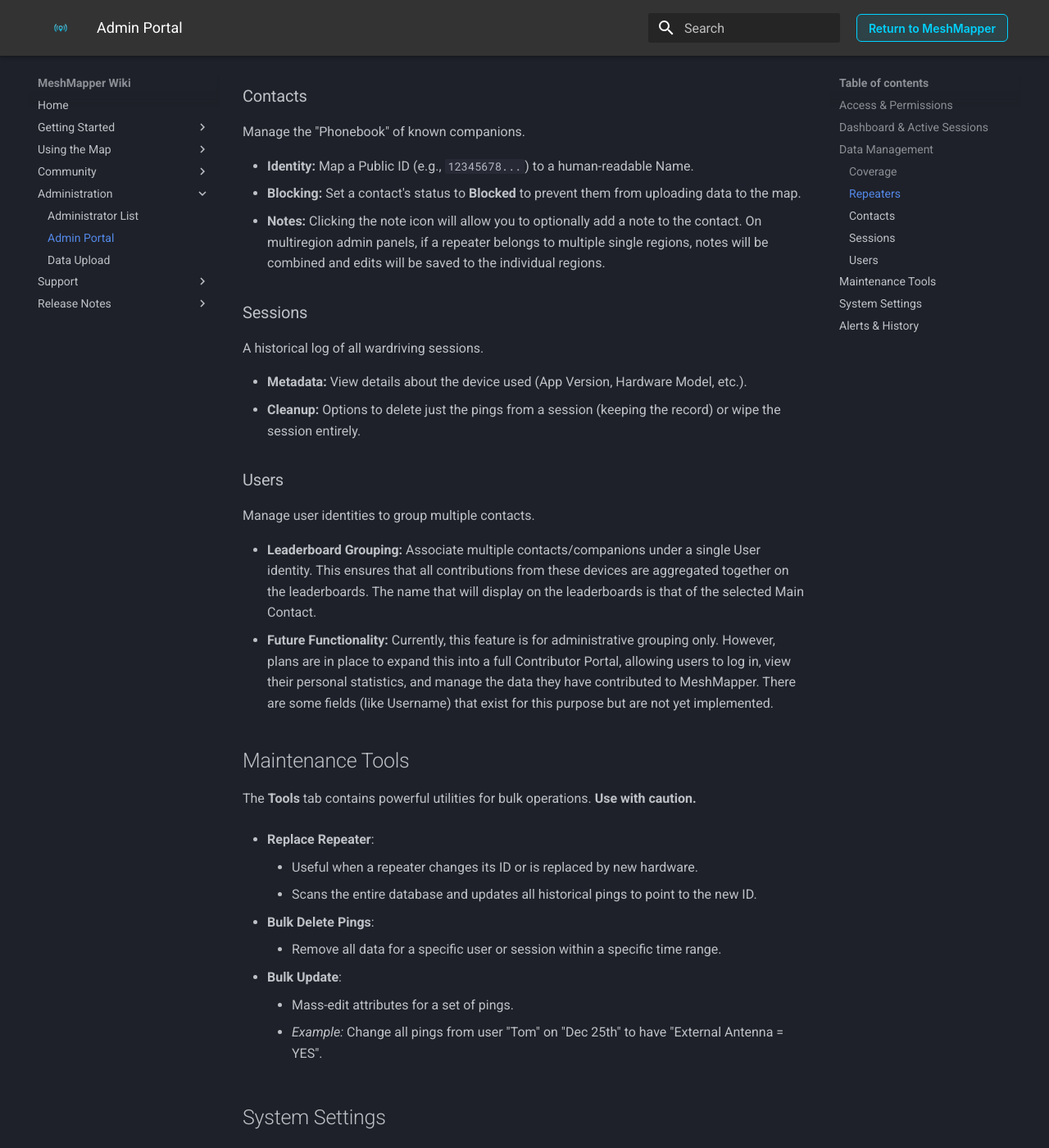
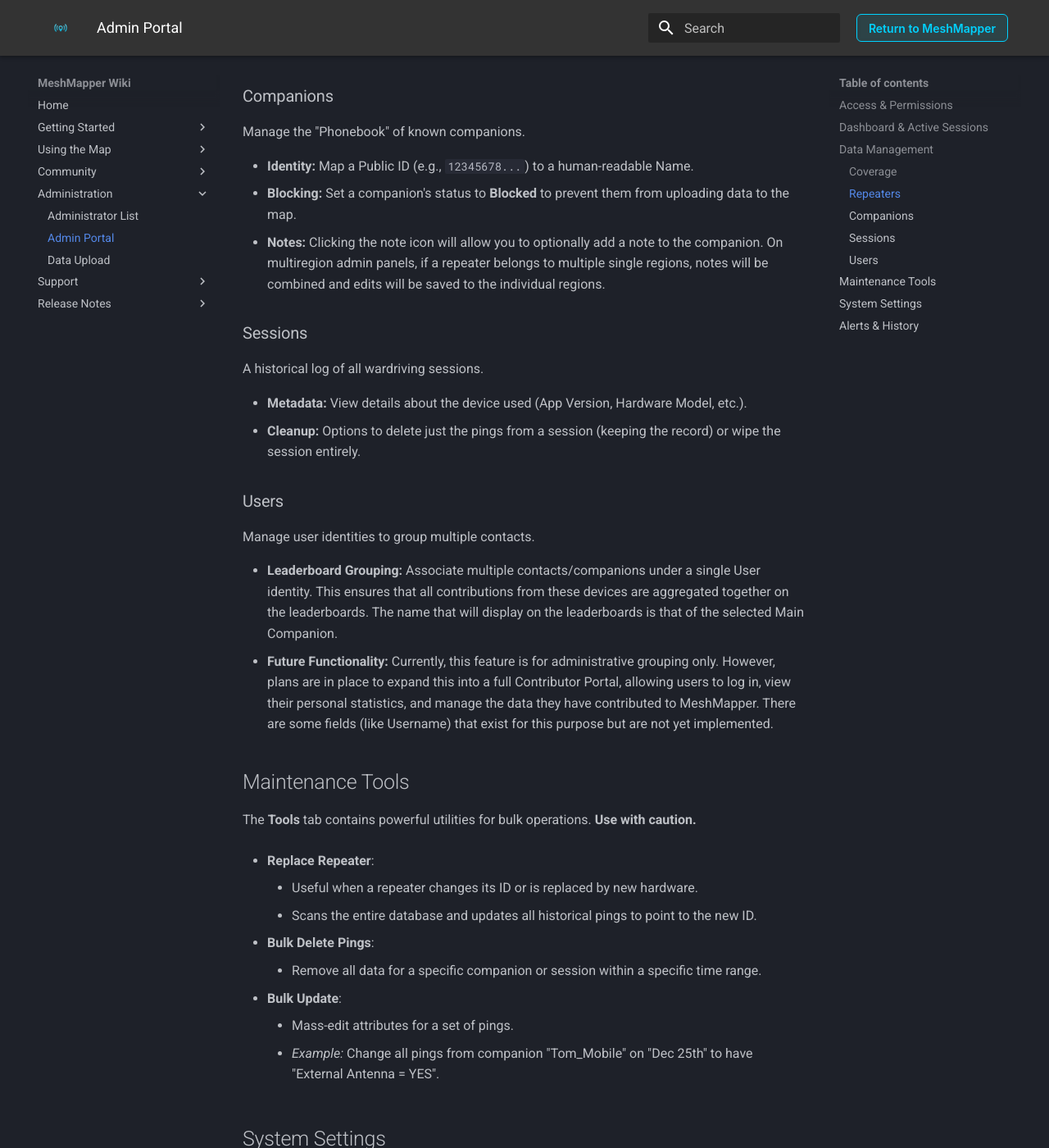
Before and after one commit to MeshMapper/MeshMapper_Wiki, an MkDocs documentation site: the page built from docs/admins.md, in a window 1280 px wide and 1400 px high, scrolled down 2051 px. Shown: the whole window at 82% size. Built offline with MkDocs 1.6.1 and Material for MkDocs 9.7.7, drawn with Linux system fonts in a browser that asks for light colours; some of the changed text lies outside the part shown.

Commit message:
Adjusted terminology, "Contacts" to "Companions"

```diff
--- a/docs/admins.md
+++ b/docs/admins.md
@@ -53,12 +53,12 @@
 
         Enabling "Lock GPS Coordinates" for a repeater that can or will physically move locations will result in inaccurate data.  Use with caution.
 
-### Contacts
+### Companions
 Manage the "Phonebook" of known companions.
 
   - **Identity:** Map a Public ID (e.g., `12345678...`) to a human-readable Name.
-  - **Blocking:** Set a contact's status to **Blocked** to prevent them from uploading data to the map.
-  - **Notes:** Clicking the note icon will allow you to optionally add a note to the contact.  On multiregion admin panels, if a repeater belongs to multiple single regions, notes will be combined and edits will be saved to the individual regions.
+  - **Blocking:** Set a companion's status to **Blocked** to prevent them from uploading data to the map.
+  - **Notes:** Clicking the note icon will allow you to optionally add a note to the companion.  On multiregion admin panels, if a repeater belongs to multiple single regions, notes will be combined and edits will be saved to the individual regions.
 
 ### Sessions
 A historical log of all wardriving sessions.
@@ -69,7 +69,7 @@
 ### Users
 Manage user identities to group multiple contacts.
 
-  - **Leaderboard Grouping:** Associate multiple contacts/companions under a single User identity. This ensures that all contributions from these devices are aggregated together on the leaderboards.  The name that will display on the leaderboards is that of the selected Main Contact.
+  - **Leaderboard Grouping:** Associate multiple contacts/companions under a single User identity. This ensures that all contributions from these devices are aggregated together on the leaderboards.  The name that will display on the leaderboards is that of the selected Main Companion.
   - **Future Functionality:** Currently, this feature is for administrative grouping only. However, plans are in place to expand this into a full Contributor Portal, allowing users to log in, view their personal statistics, and manage the data they have contributed to MeshMapper.  There are some fields (like Username) that exist for this purpose but are not yet implemented.
 
 ## Maintenance Tools
@@ -81,18 +81,18 @@
     - Scans the entire database and updates all historical pings to point to the new ID.
 
   - **Bulk Delete Pings**:
-    - Remove all data for a specific user or session within a specific time range.
+    - Remove all data for a specific companion or session within a specific time range.
 
   - **Bulk Update**:
     - Mass-edit attributes for a set of pings.
-    - *Example:* Change all pings from user "Tom" on "Dec 25th" to have "External Antenna = YES".
+    - *Example:* Change all pings from companion "Tom_Mobile" on "Dec 25th" to have "External Antenna = YES".
 
 ## System Settings
 
 Configure how the map behaves for your region.
 
   - **Max Session Capacity**: Limit the number of simultaneous wardrivers to prevent mesh congestion.
-  - **Hide Contact Names**: Toggle privacy mode for the public map.
+  - **Hide Companion Names**: Toggle privacy mode for the public map.
   - **Single Observer Mode**: Enable this if your region relies on a single MQTT ingestor to prevent repeaters from being flagged as "Stale" too quickly. This option prevents the repeater from displaying as stale and ultimately getting disabled at 30 days without an advert.
   - **Public Channels**: Define which channels are treated as public traffic.
   - **Region Message**: Optionally add a message here that will display to map visitors when they click the "Administration" option.  Direct guests to your Discord server, website, etc.  Field is plain-text and will automatically convert URLs to clickable links.
```
